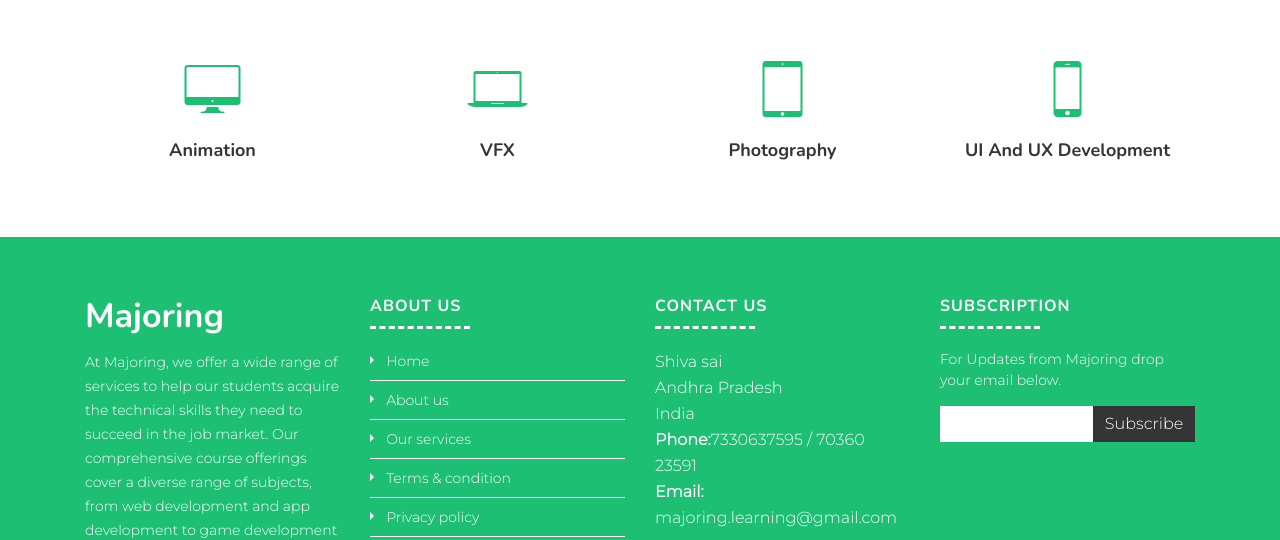
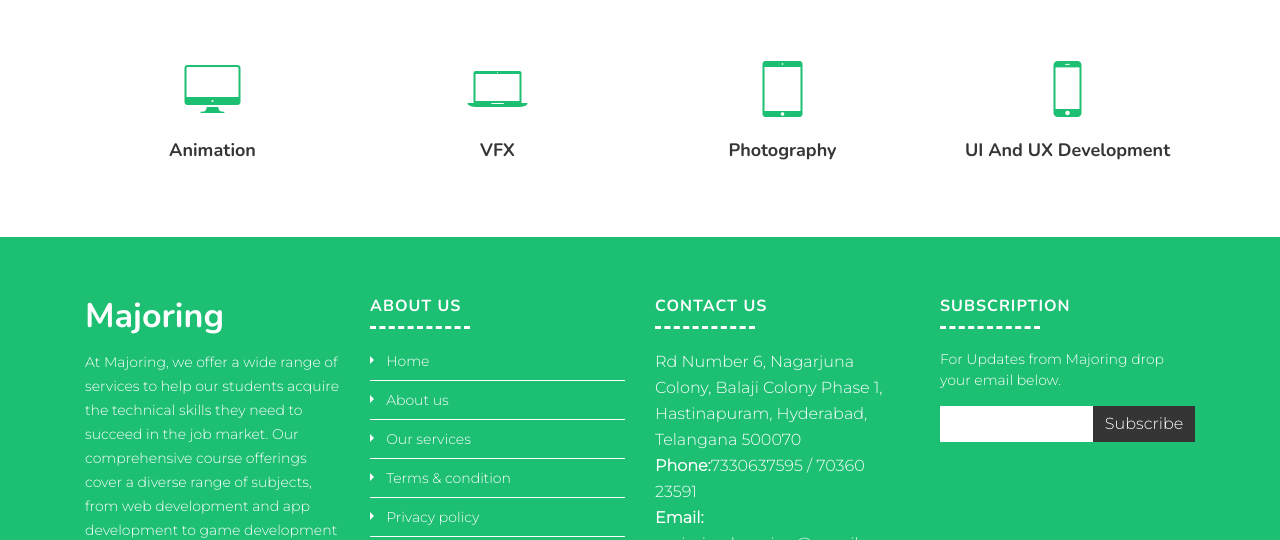
Before and after one commit to kkrishnak22/majoring-web, a plain HTML site: page service.html in a window 1280 px wide. Shown: the part 729-1269 px from the top of the page. Drawn offline with nearby package versions, Linux system fonts and the light colour scheme.

Commit message:
Update service.html

```diff
--- a/service.html
+++ b/service.html
@@ -186,9 +186,9 @@
                         <div class="col-lg-3 col-md-6 footer-contact">
                             <h4>Contact Us</h4>
                             <p>
-                               Shiva sai<br>
-                               Andhra Pradesh<br>
-                                India <br>
+                               Rd Number 6, Nagarjuna Colony, Balaji Colony Phase 1,<br>
+                                Hastinapuram, Hyderabad, <br>
+                                Telangana 500070<br>
                                 <strong>Phone:</strong>7330637595 / 70360 23591<br>
                                 <strong>Email:</strong> majoring.learning@gmail.com<br>
                             </p>
```
